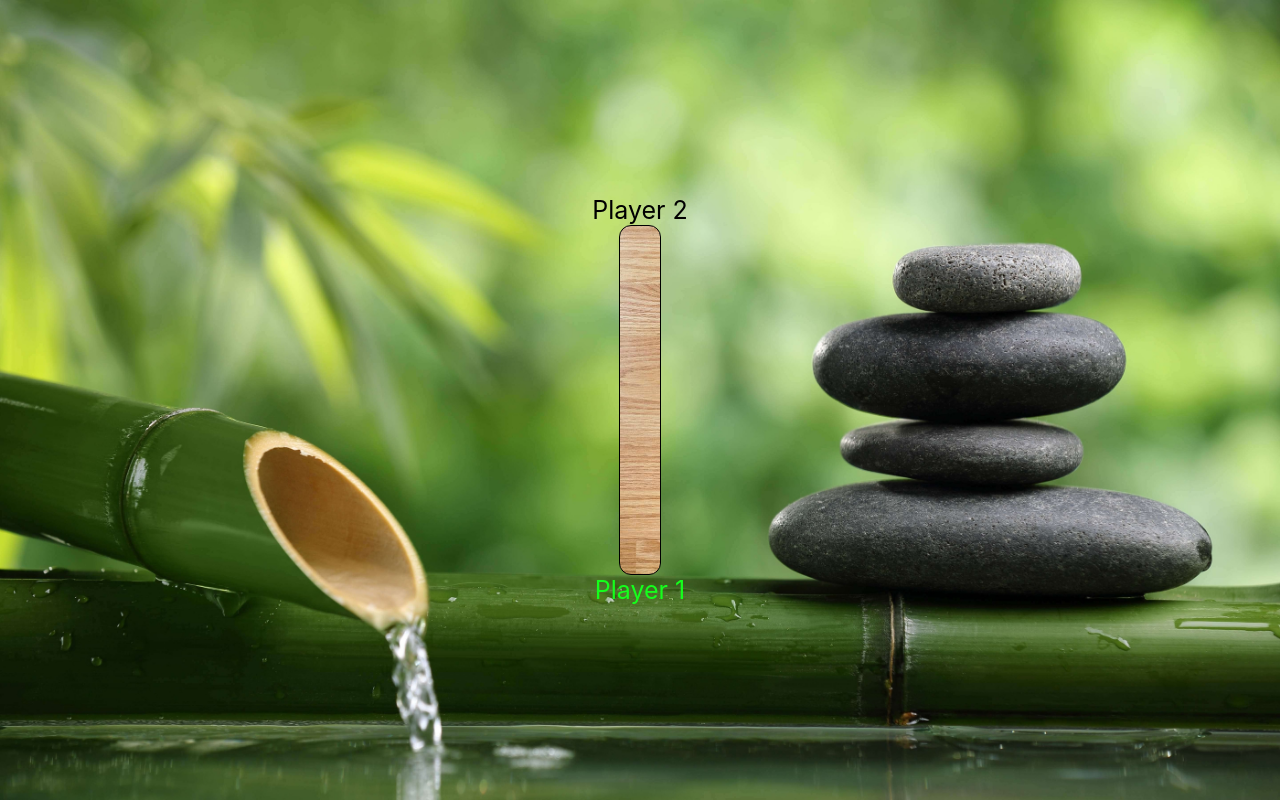
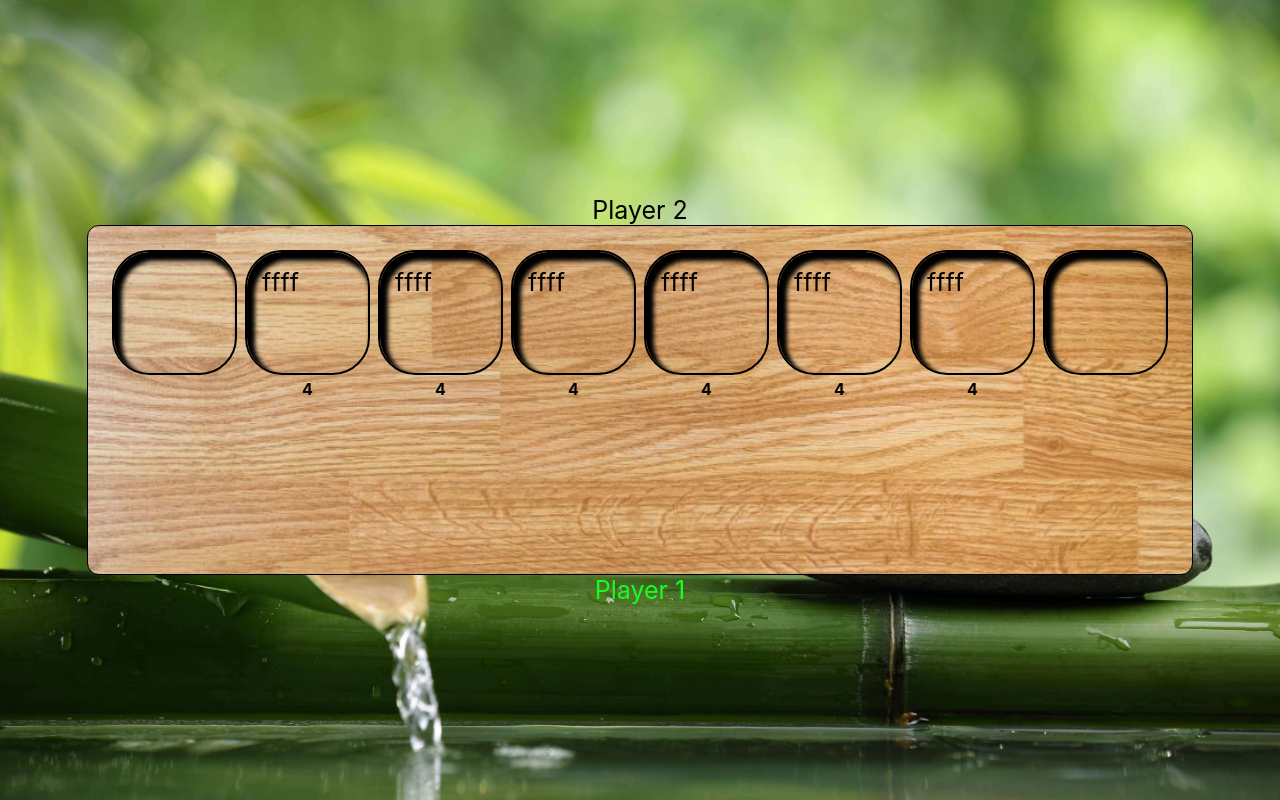
Before and after one commit to mikegv/mancala, a React (Create React App) app: page / in a window 1280 px wide. Built offline with nearby package versions, Linux system fonts and the light colour scheme.

Commit message:
added more to board and house

```diff
--- a/src/components/board/Board.js
+++ b/src/components/board/Board.js
@@ -42,7 +42,7 @@ const Board = (props) => {
           {numberOfStonesArray}
         </StonesAnimation>
        } */}
-      {/* <House onClick={props.clickHandler} houseCount={props.board[0]} index={0} theme={props.theme} /> */}
+      {<House onClick={props.clickHandler} houseCount={props.board[0]} index={0} theme={props.theme} />}
       <div>
 
         <div className='boardRow'>
@@ -55,15 +55,15 @@ const Board = (props) => {
         </div>
 
         <div className='boardRow' >
-          {/* <House onClick={props.clickHandler} houseCount={props.board[1]} index={1} theme={props.theme} />
+           <House onClick={props.clickHandler} houseCount={props.board[1]} index={1} theme={props.theme} />
           <House onClick={props.clickHandler} houseCount={props.board[2]} index={2} theme={props.theme} />
           <House onClick={props.clickHandler} houseCount={props.board[3]} index={3} theme={props.theme} />
           <House onClick={props.clickHandler} houseCount={props.board[4]} index={4} theme={props.theme} />
           <House onClick={props.clickHandler} houseCount={props.board[5]} index={5} theme={props.theme} />
-          <House onClick={props.clickHandler} houseCount={props.board[6]} index={6} theme={props.theme} /> */}
+          <House onClick={props.clickHandler} houseCount={props.board[6]} index={6} theme={props.theme} />
         </div>
       </div>
-      {/* <House onClick={props.clickHandler} houseCount={props.board[7]} index={7} theme={props.theme} /> */}
+      {<House onClick={props.clickHandler} houseCount={props.board[7]} index={7} theme={props.theme} />}
     </div>
     );
 };
--- a/src/components/house/House.js
+++ b/src/components/house/House.js
@@ -49,7 +49,7 @@ const House = (props) => {
 
   return (
     <div style={{ textAlign: 'center' }}>
-      {/* <span style={{ fontWeight: 'bolder' }}>{props.index < 14 && props.index > 7 && props.houseCount}</span>
+      <span style={{ fontWeight: 'bolder' }}>{props.index < 14 && props.index > 7 && props.houseCount}</span>
 
       <div className='house' style={houseStyle} onClick={(e) => props.onClick(e, props.index)}>
         {new Array(props.houseCount).fill(1).map((item, index) => {
@@ -62,7 +62,7 @@ const House = (props) => {
         )}
 
       </div>
-      <span style={{ fontWeight: 'bolder' }}>{props.index > 0 && props.index < 7 && props.houseCount}</span> */}
+      <span style={{ fontWeight: 'bolder' }}>{props.index > 0 && props.index < 7 && props.houseCount}</span>
     </div>
   )
 
```
